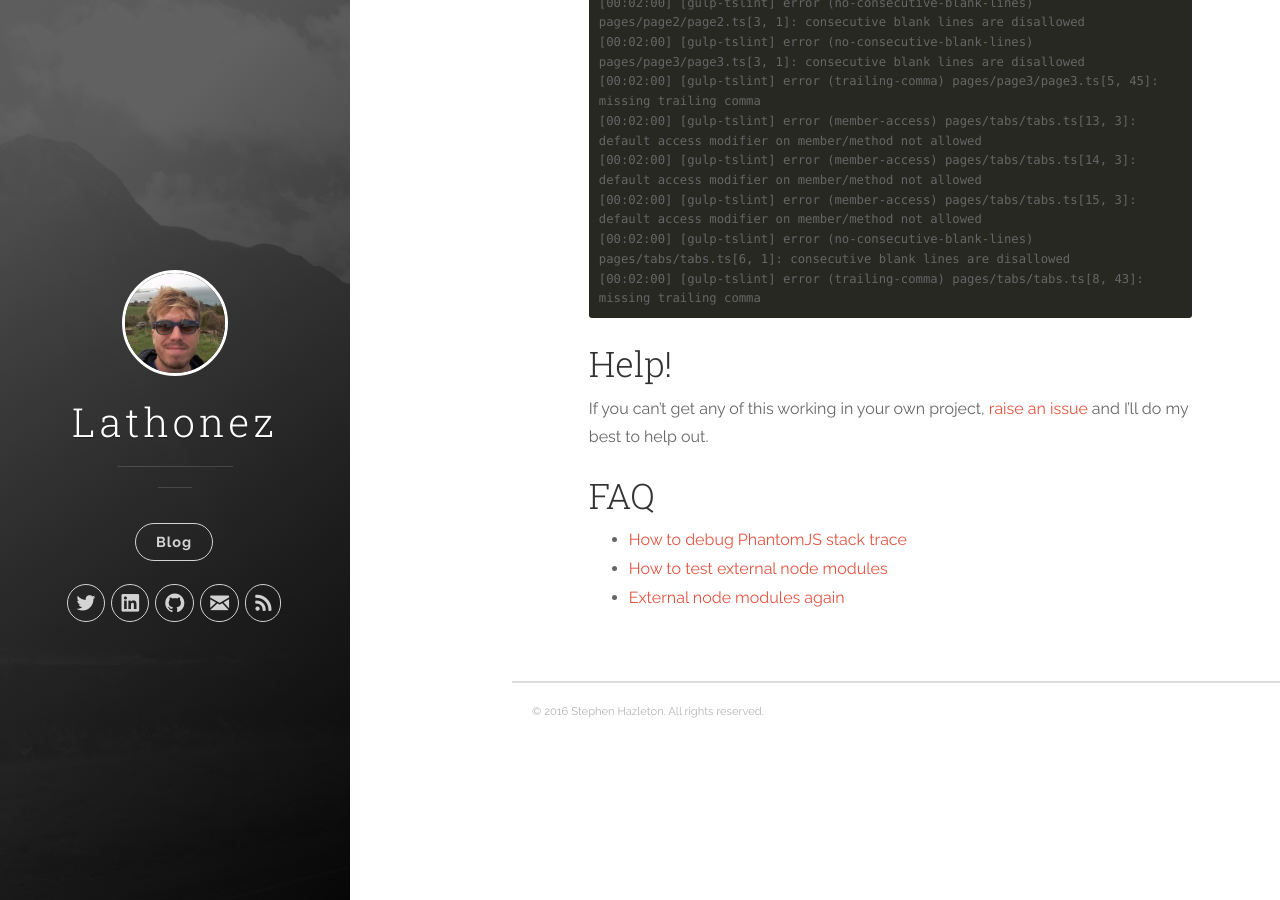
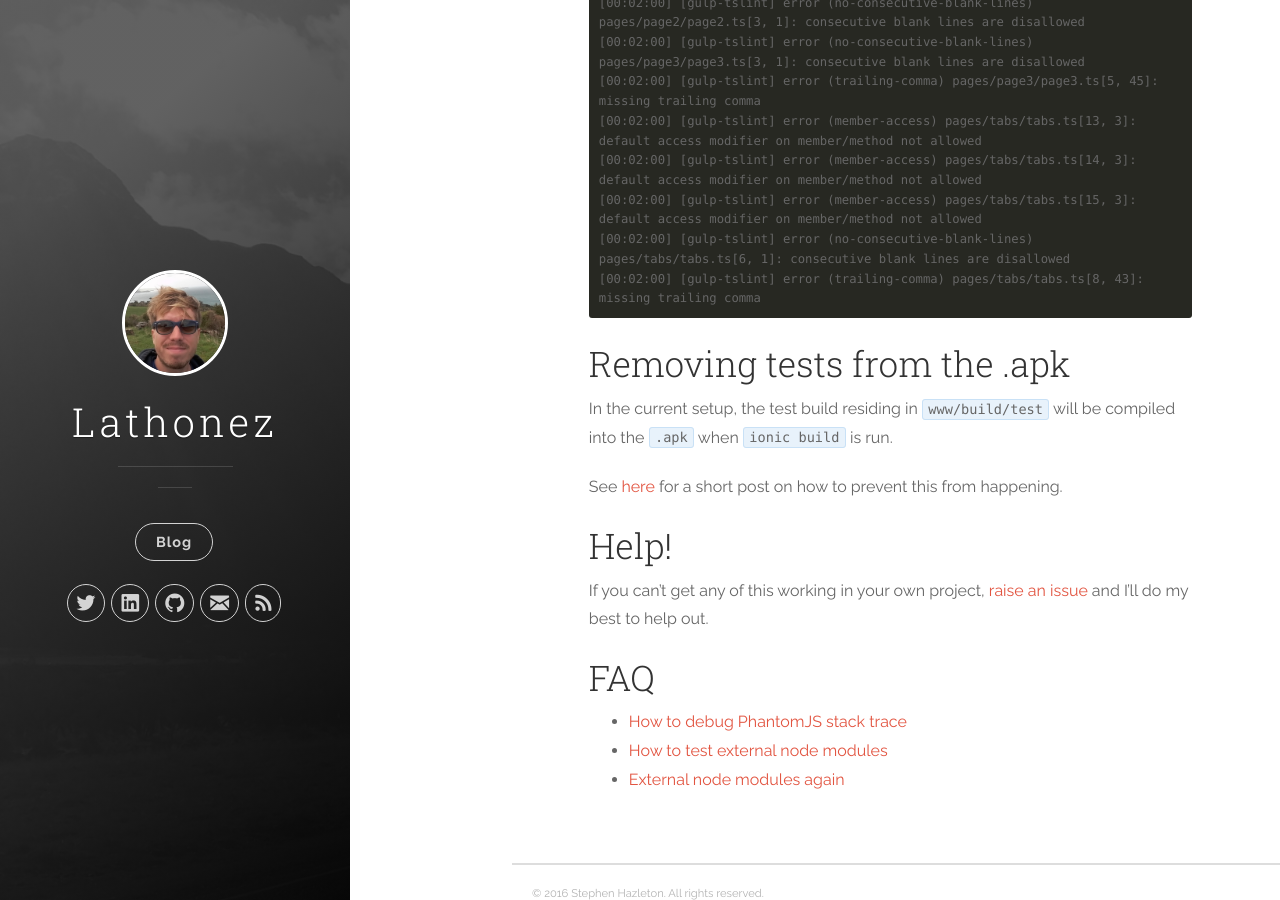
Before and after one commit to lathonez/lathonez.github.io, a Jekyll site: the page built from _posts/2016-02-21-ionic-2-unit-testing.markdown, in a window 1280 px wide and 900 px high, scrolled down 8074 px. Built offline with Jekyll 4.4.1, drawn with Linux system fonts in a browser that asks for light colours; nearby versions of some CDN libraries.

Commit message:
Link prune post

````diff
--- a/_posts/2016-02-21-ionic-2-unit-testing.markdown
+++ b/_posts/2016-02-21-ionic-2-unit-testing.markdown
@@ -294,6 +294,13 @@ I get the following output if I turn linting on for the Ionic Starter App:
 [00:02:00] [gulp-tslint] error (trailing-comma) pages/tabs/tabs.ts[8, 43]: missing trailing comma
 ```
 
+Removing tests from the .apk
+-----------------------------
+
+In the current setup, the test build residing in `www/build/test` will be compiled into the `.apk` when `ionic build` is run.
+
+See [here][cordova-prune-post] for a short post on how to prevent this from happening.
+
 Help!
 -----
 
@@ -319,6 +326,7 @@ FAQ
 [clicker-issue-22]:   https://github.com/lathonez/clicker/issues/22
 [clicker-repo]:       http://github.com/lathonez/clicker
 [clicker-travis]:     https://travis-ci.org/lathonez/clicker
+[cordova-prune-post]: http://lathonez.github.io/2016/cordova-remove-assets/
 [gulp-home]:          http://gulpjs.com/
 [gulpfile.js]:        https://github.com/lathonez/clicker/blob/master/gulpfile.js
 [ionic.config.js]:    https://github.com/lathonez/clicker/blob/master/ionic.config.js
````
